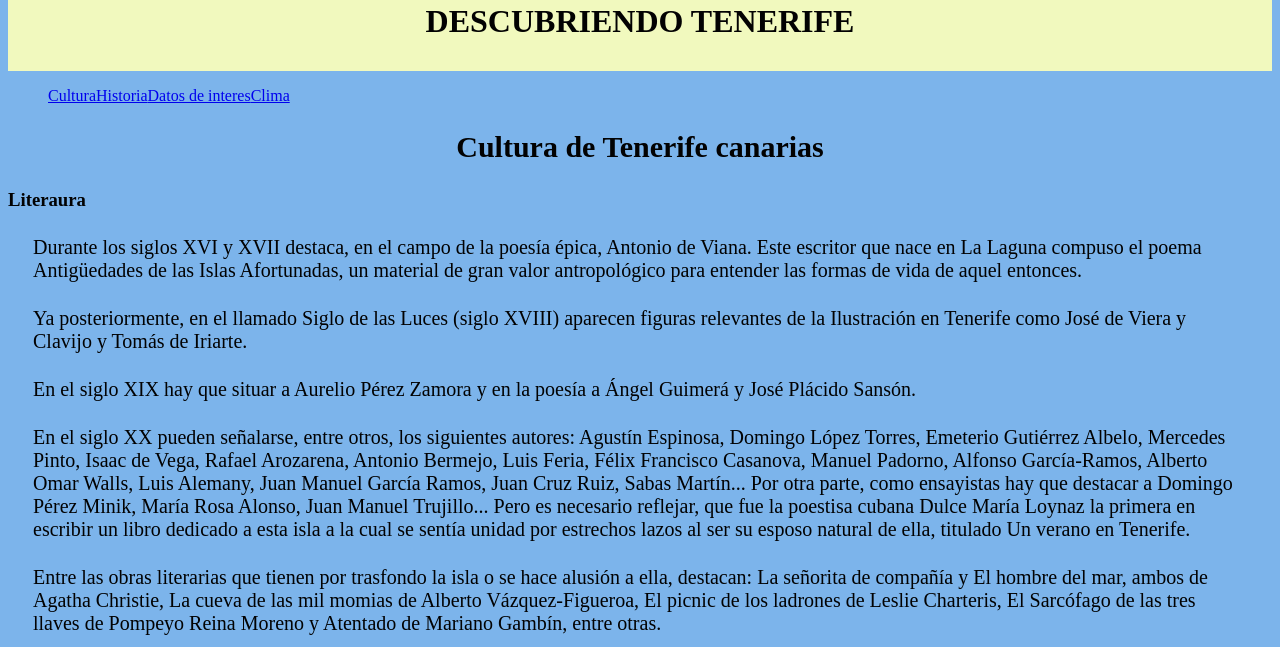
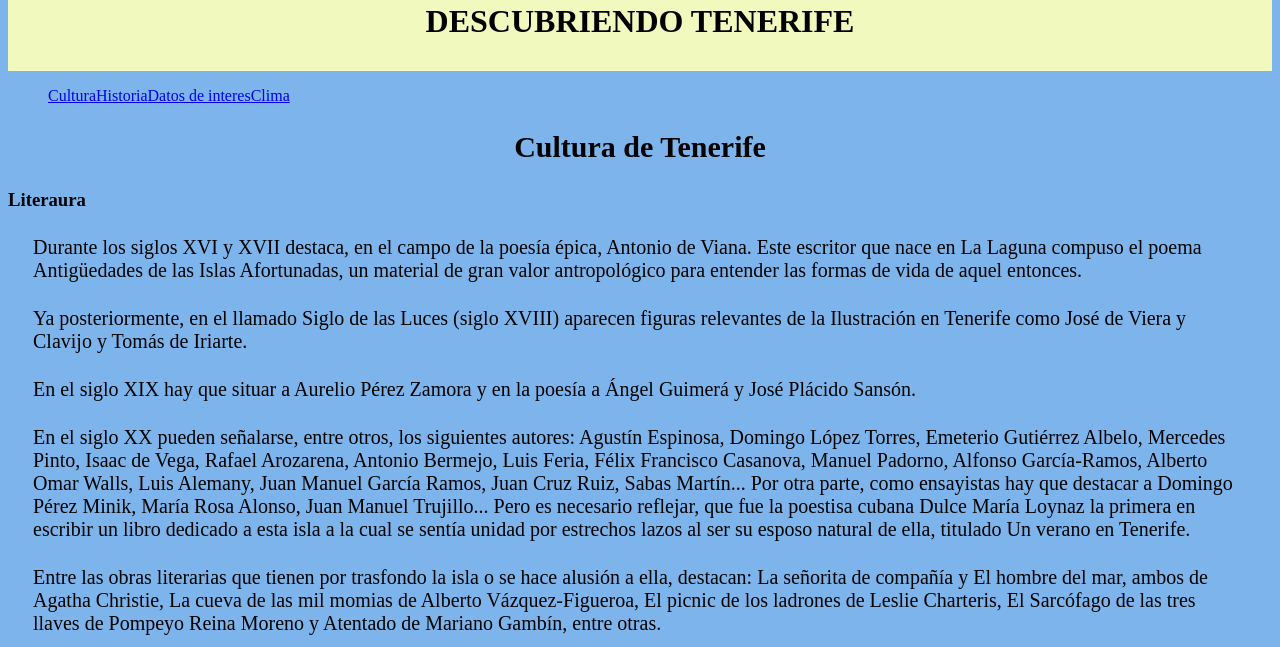
Before and after one commit to ikermiotadaw/Caso-practico-M04, a plain HTML site: page Cultura.html in a window 1280 px wide. Shown: the part 153-800 px from the top of the page. Drawn offline with Linux system fonts and the light colour scheme.

Commit message:
Revert "Update Cultura.html"
This reverts commit 9ac00ba553462c4f0e9381b72ed6135e88d4e7ec.

```diff
--- a/Cultura.html
+++ b/Cultura.html
@@ -21,7 +21,7 @@
             <li><a href= "Clima.html">Clima</a></li>
         </ul>
     </nav>
-    <h2>Cultura de Tenerife canarias</h2>
+    <h2>Cultura de Tenerife</h2>
     <h3>Literaura</h3>
     <p>Durante los siglos XVI y XVII destaca, en el campo de la poesía épica, Antonio de Viana. Este escritor que nace en La Laguna compuso el poema Antigüedades de las Islas Afortunadas, un material de gran valor antropológico para entender las formas de vida de aquel entonces.</p>
     <p>Ya posteriormente, en el llamado Siglo de las Luces (siglo XVIII) aparecen figuras relevantes de la Ilustración en Tenerife como José de Viera y Clavijo y Tomás de Iriarte.</p>
```
